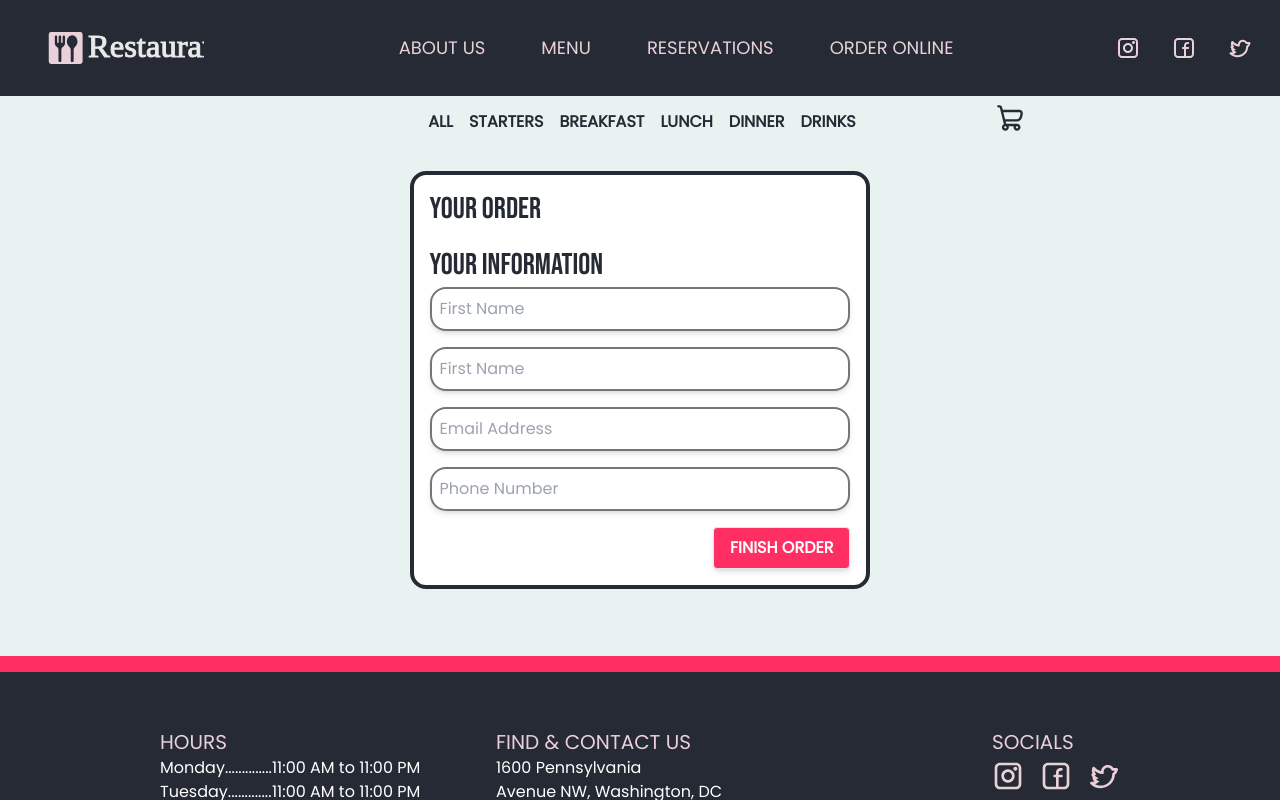
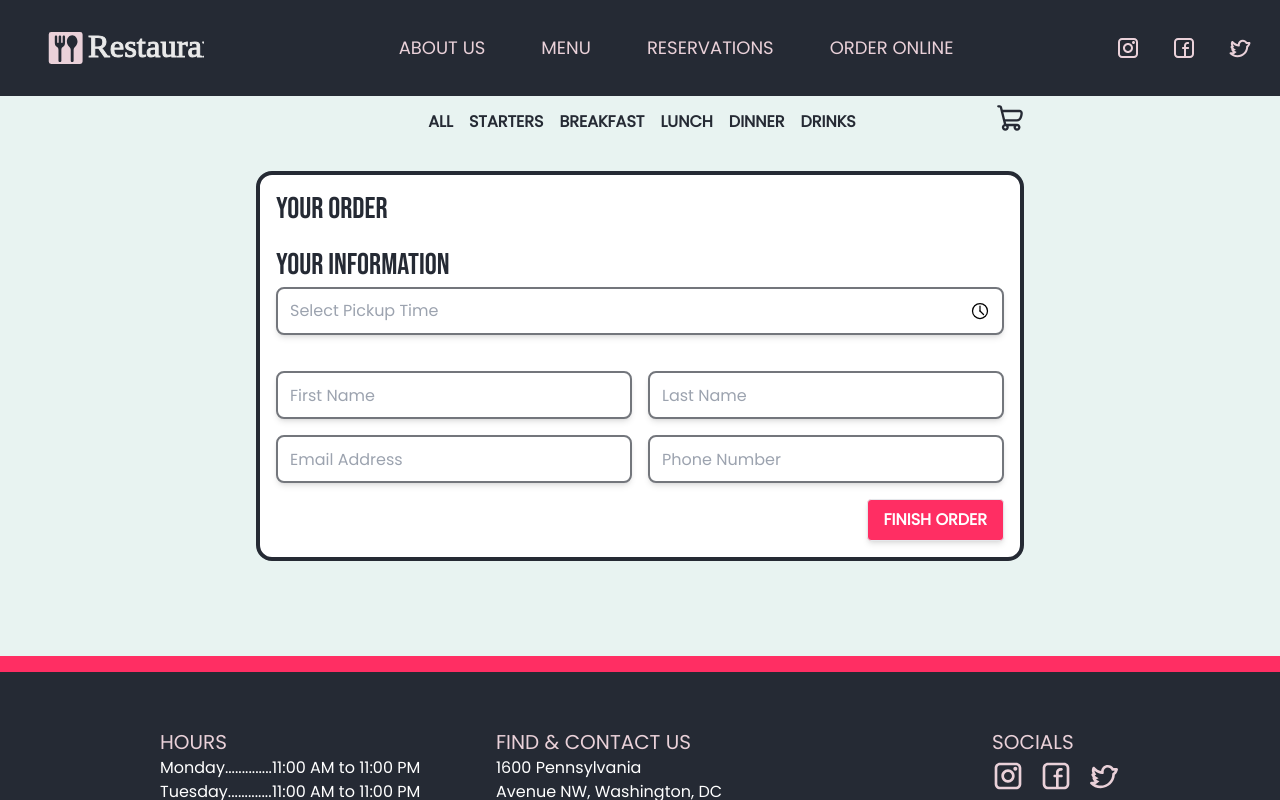
Before and after one commit to THallerJ/restaurant-next, a Next.js app: page /order/cart in a window 1280 px wide. Built offline with nearby package versions, Linux system fonts and the light colour scheme.

Commit message:
changed reservations details styles, added iunput style and other styles cart

```diff
--- a/src/app/order/cart/Cart.tsx
+++ b/src/app/order/cart/Cart.tsx
@@ -1,5 +1,5 @@
 "use client";
-import { ImportsNotUsedAsValues } from "typescript";
+import { Time } from "@/assets";
 import { useOrder } from "../contexts/OrderContext";
 import { InputList } from "@/components";
 
@@ -7,29 +7,40 @@ const Cart = () => {
   const { cartItems } = useOrder();
 
   const inputStyle =
-    "rounded-2xl border-2 border-darkLight p-2  shadow-md active:border-dark";
+    "rounded-lg border-2 border-darkLight h-[3em] px-3 w-full shadow-md active:border-dark";
+
+  const inputGroup = "flex flex-col gap-4 sm:flex-row";
 
   return (
     <div className="flex w-full items-center justify-center">
       <div
-        className="page-scale flex h-full flex-col gap-4 rounded-2xl border-4
-        border-dark bg-white p-4"
+        className="flex h-full w-full flex-col gap-4 rounded-2xl
+        border-4 border-dark bg-white p-4"
       >
         <div>
           <h2 className="heading-sm pb-1">Your order</h2>
-          <div className="flex flex-col gap-1">
           {cartItems.items.map((item) => (
             <div key={item.item.name}>
-                <span>{item.item.name}</span>
+              <span className="text-sm">{item.item.name}</span>
             </div>
           ))}
         </div>
-        </div>
         <div>
           <h2 className="heading-sm pb-1">Your information</h2>
+
           <div className="flex flex-col gap-4">
+            <InputList
+              items={[]}
+              onSelect={() => {}}
+              placeholder="Select Pickup Time"
+              className={`mb-5 w-56 ${inputStyle}`}
+              Icon={Time}
+            />
+            <div className={inputGroup}>
               <input required placeholder="First Name" className={inputStyle} />
-            <input required placeholder="First Name" className={inputStyle} />
+              <input required placeholder="Last Name" className={inputStyle} />
+            </div>
+            <div className={inputGroup}>
               <input
                 required
                 placeholder="Email Address"
@@ -42,6 +53,7 @@ const Cart = () => {
                 type="tele"
                 className={inputStyle}
               />
+            </div>
             <button className="btn self-end">Finish order</button>
           </div>
         </div>
--- a/src/app/reservations/components/Details.tsx
+++ b/src/app/reservations/components/Details.tsx
@@ -6,7 +6,7 @@ import { getTime, formatTime, formatDateLong } from "../utils";
 const Details = () => {
   const { selectedDate, guestNum } = useReservation();
   const inputStyle =
-    "w-full p-2 outline-2 shadow-md rounded-lg outline-dark focus:outline";
+    "w-full p-2 border-2 shadow-md rounded-lg border-darkLight hover:border-dark focus:outline";
 
   return (
     <div className="flex h-full w-full flex-col p-4">
```
Lines whose indentation alone changed are shown as unchanged.
